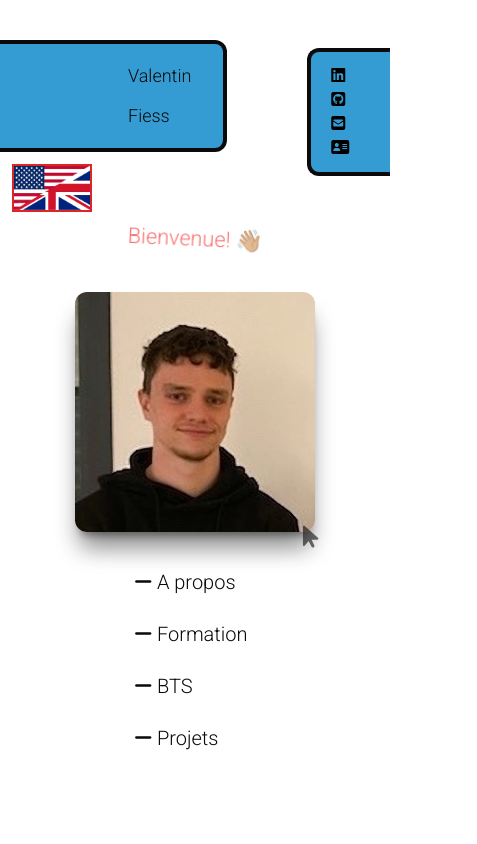
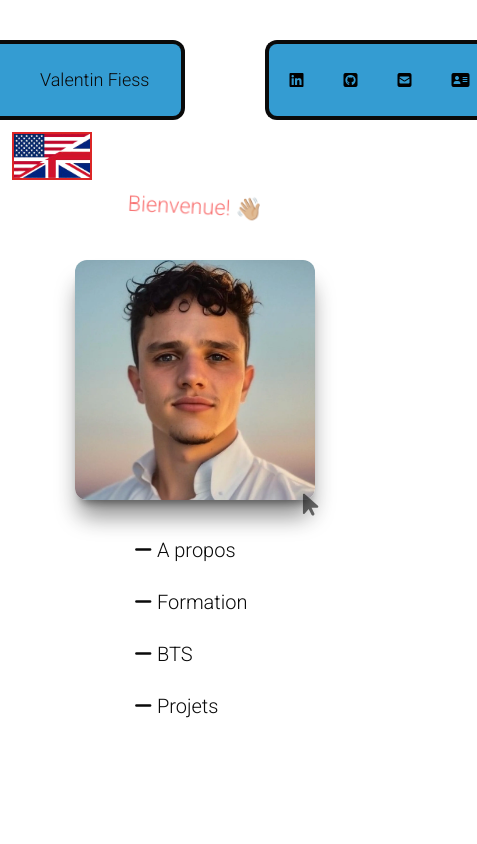
Before and after one commit to ValMtp3/Portfolio, a website: page index.html in a window 390 px wide. Shown: the top 844 px of the page, 477 px wide, since content can reach past the window. Drawn offline with nearby package versions, Linux system fonts and the light colour scheme.

Commit message:
change profile picture + Banner bug

```diff
--- a/index.html
+++ b/index.html
@@ -13,6 +13,7 @@
     <link rel="stylesheet" href="https://cdnjs.cloudflare.com/ajax/libs/animate.css/4.1.1/animate.min.css">
     <link href="assets_index/val.ico" rel="icon" type="image/ico">
     <link rel="apple-touch-icon" sizes="180x180" href="assets_index/Profile2.jpeg">
+    <link rel="canonical" href="https://www.valentin-fiess.fr/" />
     <script src="https://cdn.tailwindcss.com"></script>
     <script crossorigin="anonymous" src="https://kit.fontawesome.com/e7c8dba92f.js"></script>
     <script defer src="javascript.js"></script>
@@ -34,23 +35,25 @@
   </head>
   <body class="text-md md:text-4xl bg-white font-['Roboto']">
 
-    <section class="flex align-center justify-between items-center sticky top-0 z-50">
+    <section class="flex align-center justify-between items-top sticky top-0 z-50">
 
       <!-- Banner 1 Name -->
       <div>
-      <a href="index.html" class="sticky top-0 z-50 ">
-        <h1 class="text-neutral-950 mt-10 mr-10 font-light text-lg md:text-5xl leading-10 border-y-4 border-r-4 py-3 pr-8
-        pl-32 rounded-r-xl border-current bg-sky-600 bg-opacity-80 backdrop-blur-sm">
-          Valentin Fiess
-        </h1>
-      </a>
+        <div>
+            <a href="index.html" class="sticky top-0 z-50">
+              <h1 class="text-neutral-950 mt-10 mr-10 font-light whitespace-nowrap text-lg md:text-5xl border-y-4 border-r-4 py-3 pr-8
+              md:pl-32 sm:pl-24 pl-10 rounded-r-xl border-current bg-sky-600 bg-opacity-80 backdrop-blur-sm h-20 flex items-center">
+                Valentin Fiess
+              </h1>
+            </a>
+        </div>
       <a href="index_en.html" ><img src="assets_index/American_English_flag.webp" alt="Drapeau mi-americain mi-anglais"class="bg-white bg-opacity-80 backdrop-blur-sm w-20 h-12 m-3 border-2 border-red-600"></a>
       </div>
 
 
       <!-- Banner 2 contact -->
       <div class="md:flex md:justify-end md:align-center ml-10 my-10 border-y-4 border-l-4 py-3 pr-2 rounded-l-xl border-neutral-950
-       bg-sky-600 bg-opacity-80 backdrop-blur-sm sm:grid-rows-4 ">
+       bg-sky-600 bg-opacity-80 backdrop-blur-sm sm:grid-rows-4 flex items-center h-20">
         <a href="https://www.linkedin.com/in/valentin-fiess060502/" target="_blank" class="fab fa-linkedin mx-5 font-light"
         style="color: neutral-950;" title="Linkedin">
         </a>
@@ -80,7 +83,7 @@
           <div class="relative h-full w-full rounded-xl shadow-xl transition-all duration-500 [transform-style:preserve-3d]
           group-hover:[transform:rotateY(180deg)]">
             <div class="absolute inset-0">
-              <img src="assets_index/Profile2.jpeg" class="h-full w-full rounded-xl object-cover shadow-xl shadow-black/40"
+              <img src="assets_index/Profile.webp" class="h-full w-full rounded-xl object-cover shadow-xl shadow-black/40"
               alt="photo Valentin Fiess" />
               <span class="fa-solid fa-arrow-pointer fa-beat-fade inline-flex w-3 h-3 absolute right-0 bottom-0 text-2xl text-neutral-950">
 
```
Also changed, not shown: BTS_fr.html (+1 -0 lines), index_en.html (+5 -5 lines), assets_index/Profile.webp (added), 2 other files.
